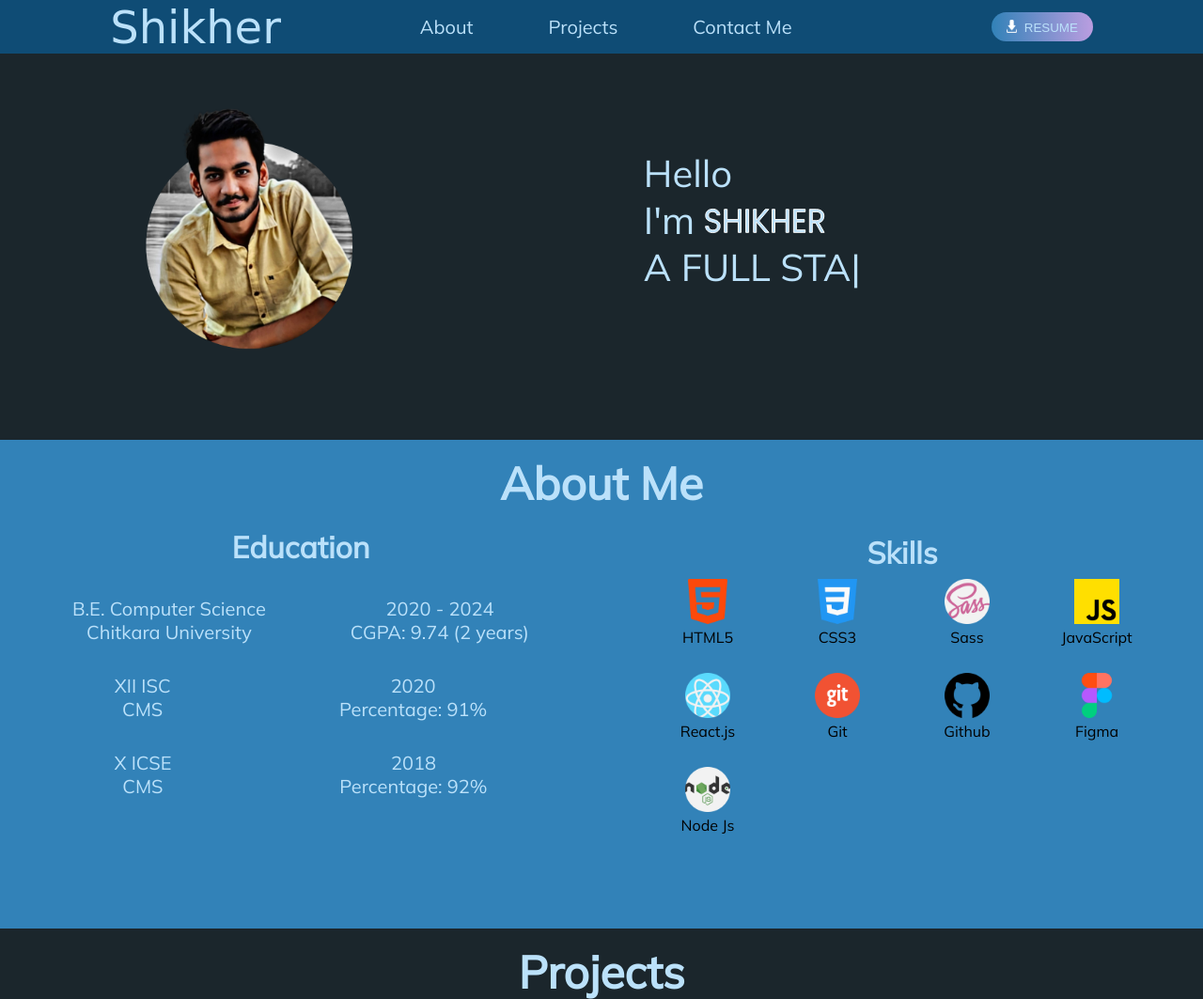
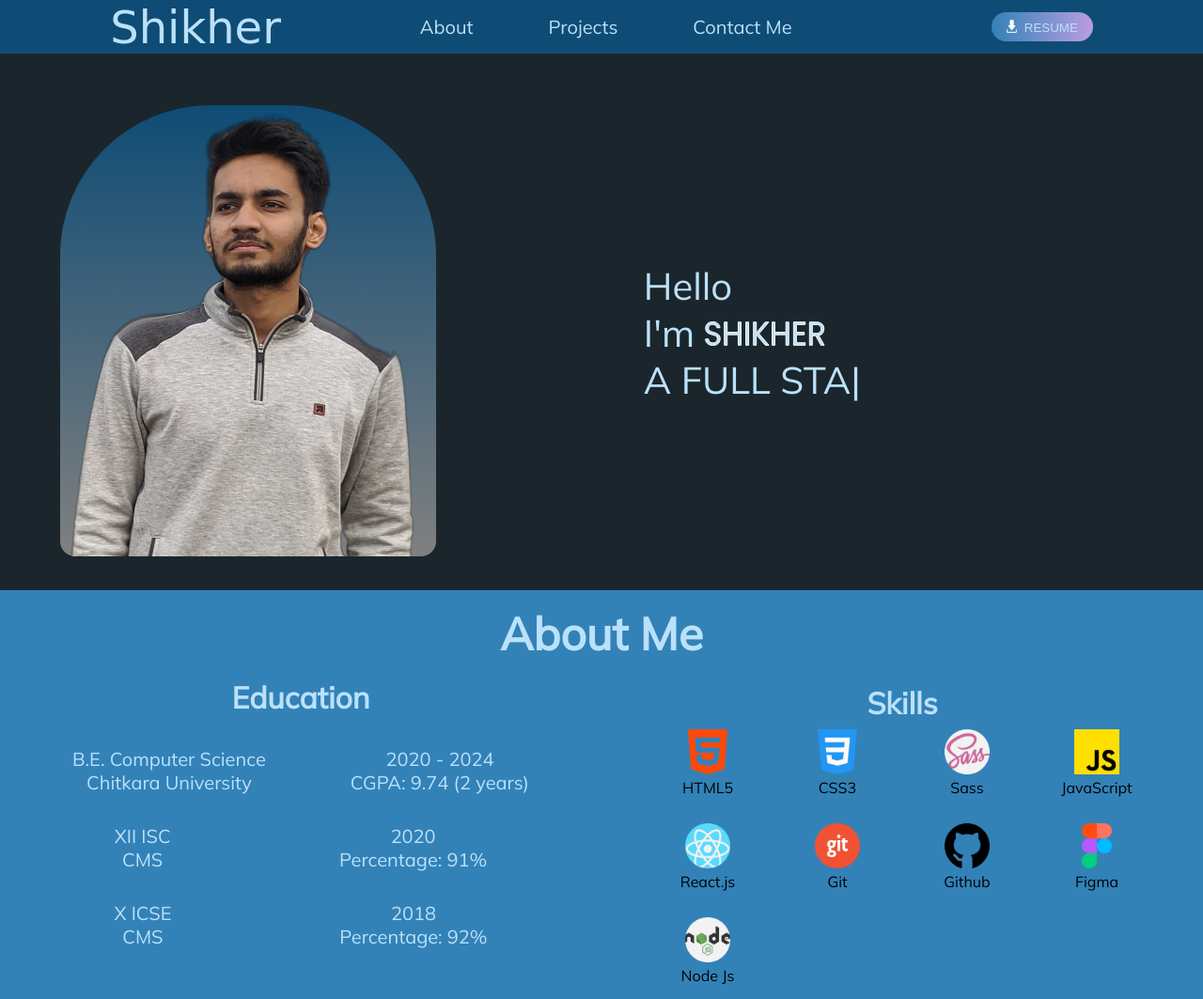
Before and after one commit to shikhershukla/Portfolio-website, a plain HTML site: page index.html in a window 1280 px wide. Shown: the top 1063 px of the page at 94% size. Drawn offline with nearby package versions, Linux system fonts and the light colour scheme.

Commit message:
change profile picture

```diff
--- a/index.html
+++ b/index.html
@@ -26,7 +26,7 @@
     </nav>
     <main>
       <div>
-        <img src="Profile Image.png" alt="Profile Picture" class="profileImg" />
+        <img src="profile.png" alt="Profile Picture" class="profileImg" />
       </div>
       <div class="introSec">
         <p class="introSec__introText--hello">Hello</p>
@@ -148,7 +148,7 @@
               <figcaption>JavaScript</figcaption>
             </figure>
             <figure>
-              <img src="/Images/react.png" alt="" />
+              <img src="./Images/react.png" alt="" />
               <figcaption>React.js</figcaption>
             </figure>
             <figure>
--- a/styles/_main.scss
+++ b/styles/_main.scss
@@ -3,6 +3,7 @@ main {
   margin: 2rem;
   gap: 5%;
   transform: translateX(-8rem);
+  padding-top: 5rem;
 }
 
 .introSec {
@@ -21,10 +22,14 @@ main {
 }
 
 .profileImg {
-  height: 25rem;
+  height: 30rem;
   width: 25rem;
   margin: 0 10rem;
   flex: 1;
+  border-radius: 10rem 10rem 1rem 1rem;
+  background-image: linear-gradient(to bottom, $primaryColor, #808080);
+  background-repeat: no-repeat;
+  background-size: cover;
 }
 
 #animatedLogo {
```
Also changed, not shown: Profile Image.png (deleted), profile.png (added), styles/styles.css, 1 other file.
